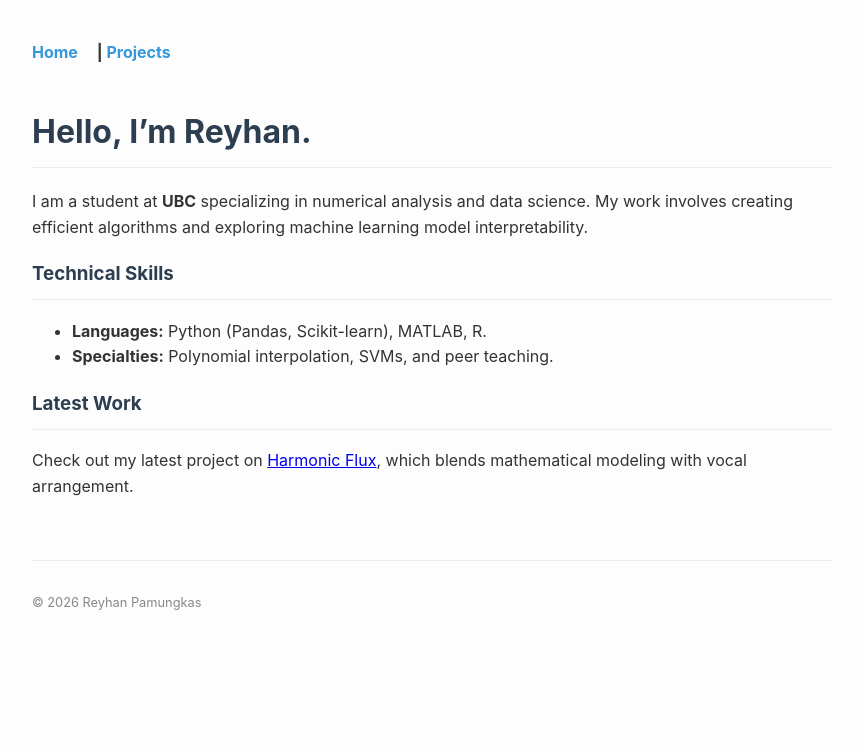
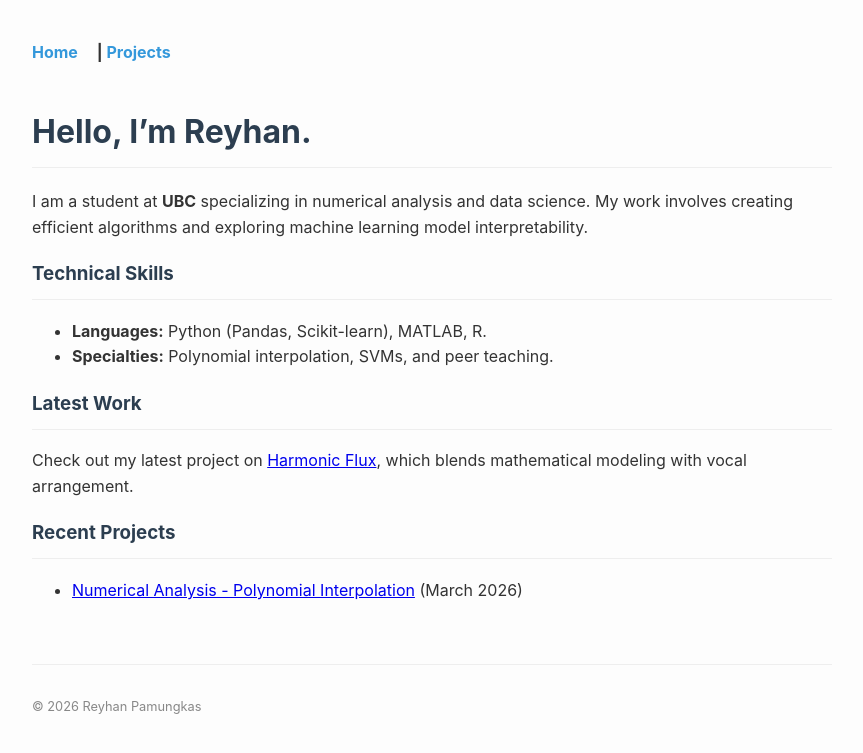
Before and after one commit to adhgn/adhgn.github.io, a Jekyll site: the page built from index.md, in a window 1280 px wide. Shown: the top 753 px of the page, without its empty margins (208-1071 px from the left). Built offline with Jekyll 4.4.1, drawn with Linux system fonts in a browser that asks for light colours.

Commit message:
Update index.md

```diff
--- a/index.md
+++ b/index.md
@@ -13,3 +13,14 @@ I am a student at **UBC** specializing in numerical analysis and data science. M
 
 ### Latest Work
 Check out my latest project on [Harmonic Flux](/projects/harmonic-flux), which blends mathematical modeling with vocal arrangement.
+
+### Recent Projects
+
+<ul>
+  {% for post in site.posts %}
+    <li>
+      <a href="{{ post.url | relative_url }}">{{ post.title }}</a>
+      <span>({{ post.date | date: "%B %Y" }})</span>
+    </li>
+  {% endfor %}
+</ul>
```
